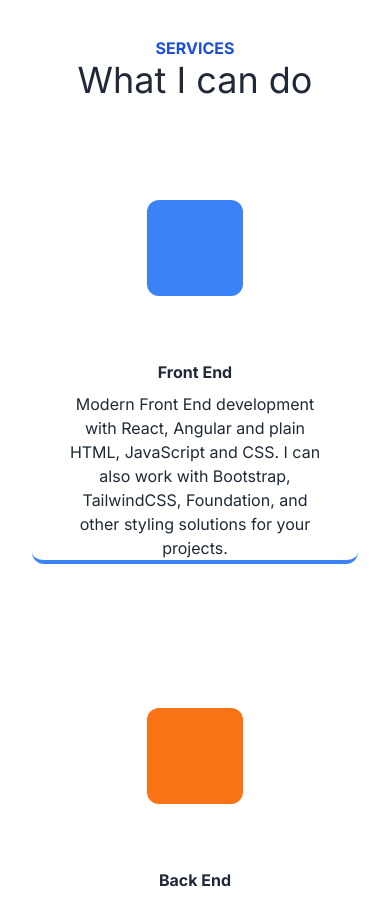
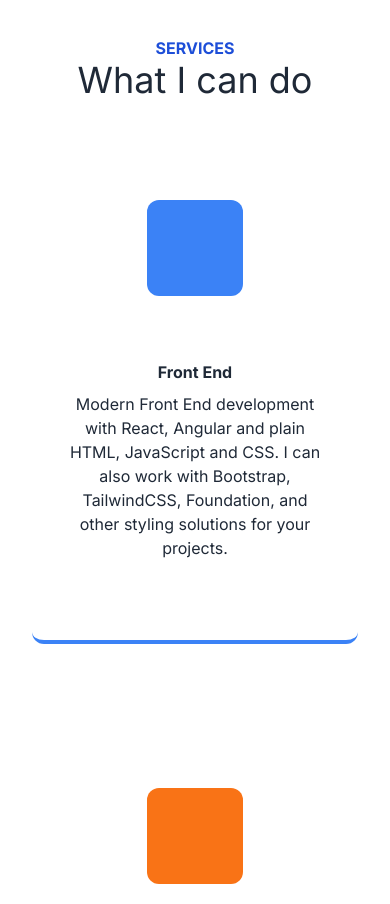
Before and after one commit to marco-calderon/marco-calderon.github.io, a Next.js app: page / in a window 390 px wide. Shown: the part 1780-2684 px from the top of the page. Built offline with nearby package versions, Linux system fonts and the light colour scheme; some icons are missing.

Commit message:
fix: Properly show sizes of services on mobile

```diff
--- a/containers/Services.tsx
+++ b/containers/Services.tsx
@@ -21,7 +21,7 @@ const Services = () => {
 						data-aos-delay="200"
 						className="flex flex-col items-center justify-center h-100"
 					>
-						<div className="flex flex-col items-center justify-center flex-1 px-8 pt-20 text-center transition-all border-b-4 border-blue-500 min-h-72 py-auto h-100 group rounded-xl hover:bg-blue-500">
+						<div className="flex flex-col items-center justify-center flex-1 p-20 px-8 text-center transition-all border-b-4 border-blue-500 min-h-72 py-auto h-100 group rounded-xl hover:bg-blue-500">
 							<div className="flex flex-col items-center justify-center w-24 h-24 mb-16 bg-blue-500 group-hover:bg-white group-hover:text-blue-500 rounded-xl">
 								<Icon icon="ri:window-line" className="text-5xl" />
 							</div>
```
